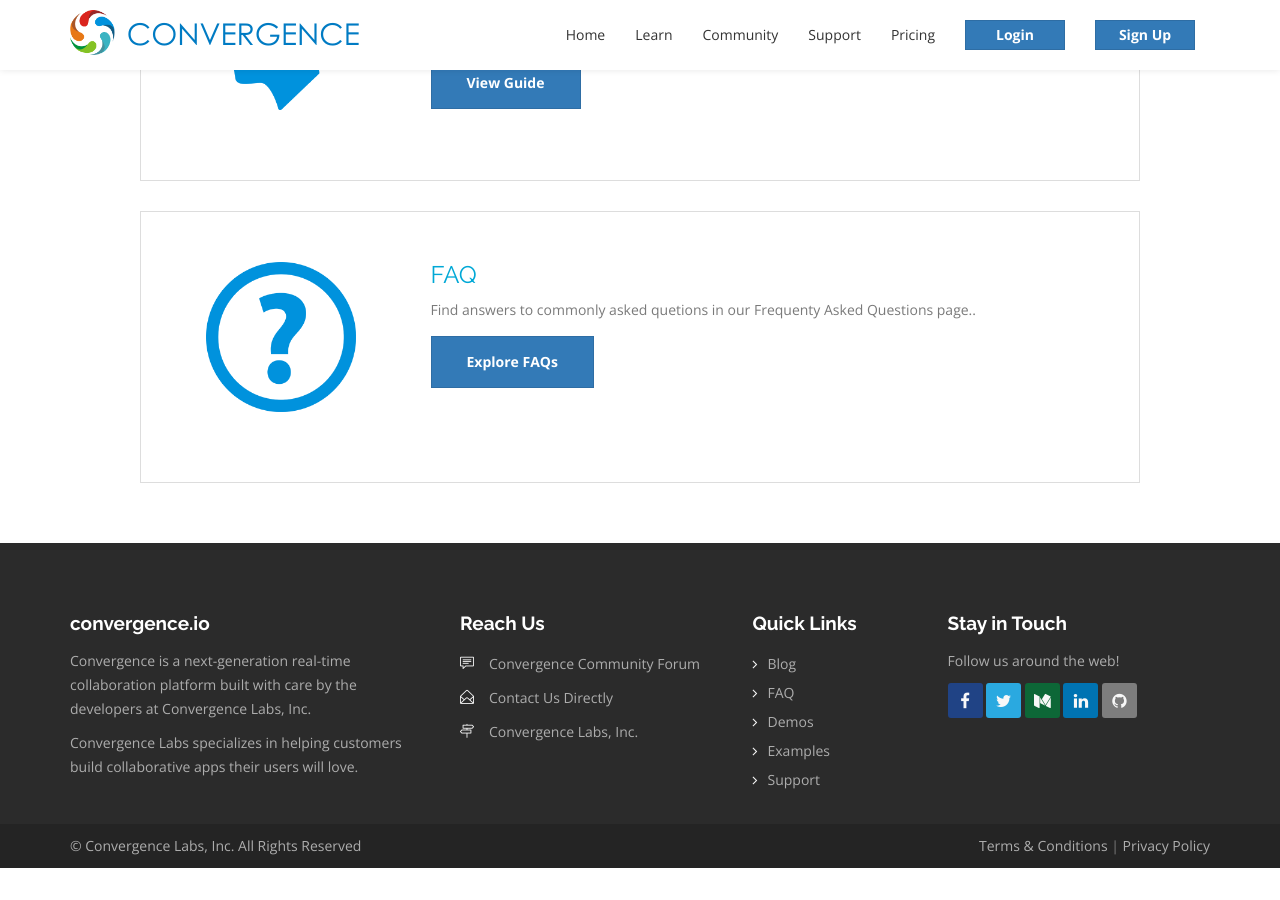
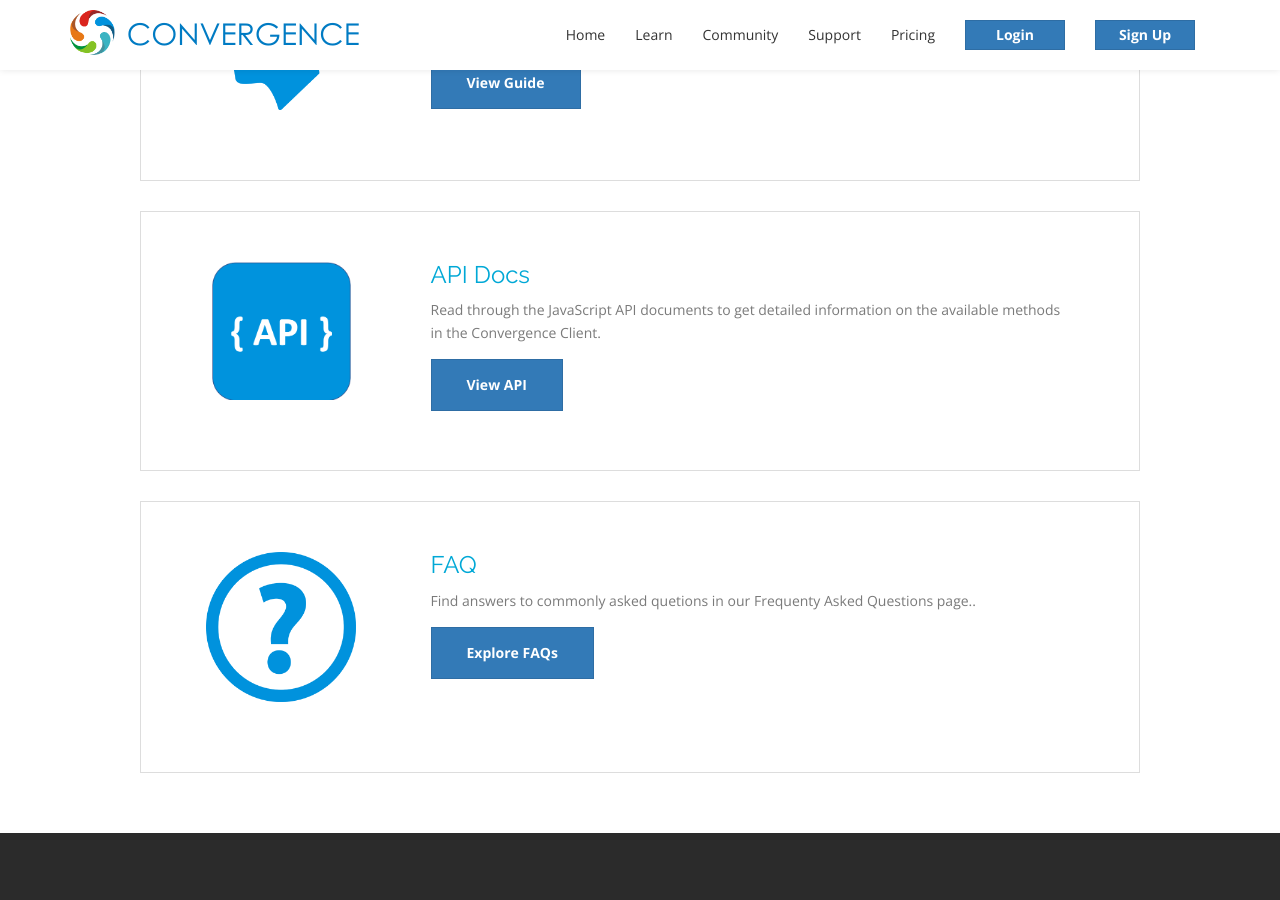
Before and after one commit to convergencelabs/convergence-io, a Jekyll site: the page built from pages/learn.html, in a window 1280 px wide and 900 px high, scrolled down 1391 px. Built offline with Jekyll 4.4.1, drawn with Linux system fonts in a browser that asks for light colours; before the commit the page ends 2259 px from its top, so only the background shows below that.

Commit message:
Updated the learn page with the API docs.

```diff
--- a/_data/learn.yaml
+++ b/_data/learn.yaml
@@ -22,6 +22,12 @@
   content:  The developer guide provide a detailed overview of the Convergence platform. It’s a good place to start to get a feel for what the platform can do and how to use it.
   button: View Guide
 
+- title: API Docs
+  icon: /assets/img/learn-icons/api.png
+  link: https://docs.convergence.io/js-api/
+  content:  Read through the JavaScript API documents to get detailed information on the available methods in the Convergence Client.
+  button: View API
+
 - title: FAQ
   icon: /assets/img/learn-icons/faq.png
   link: /faq/
```
Also changed, not shown: README.md (+1 -0 lines), assets/img/learn-icons/api.png (added).
